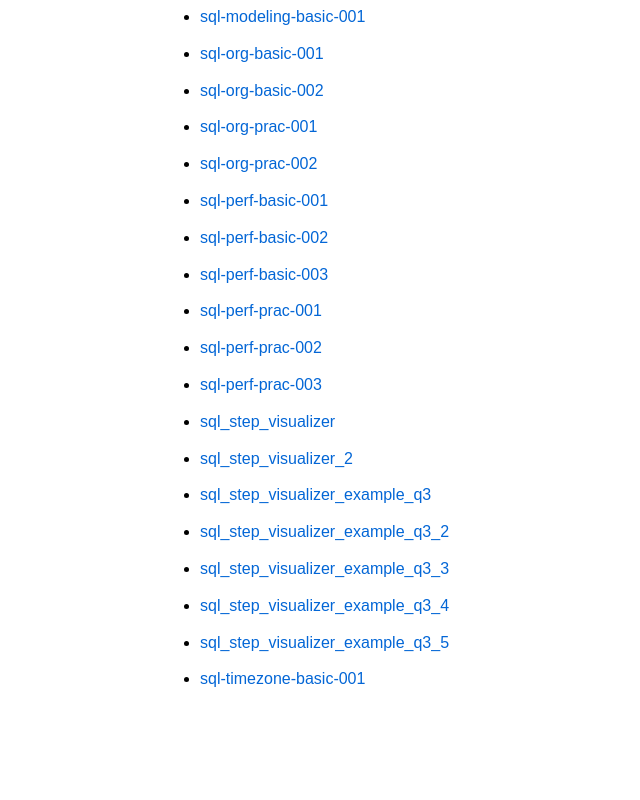
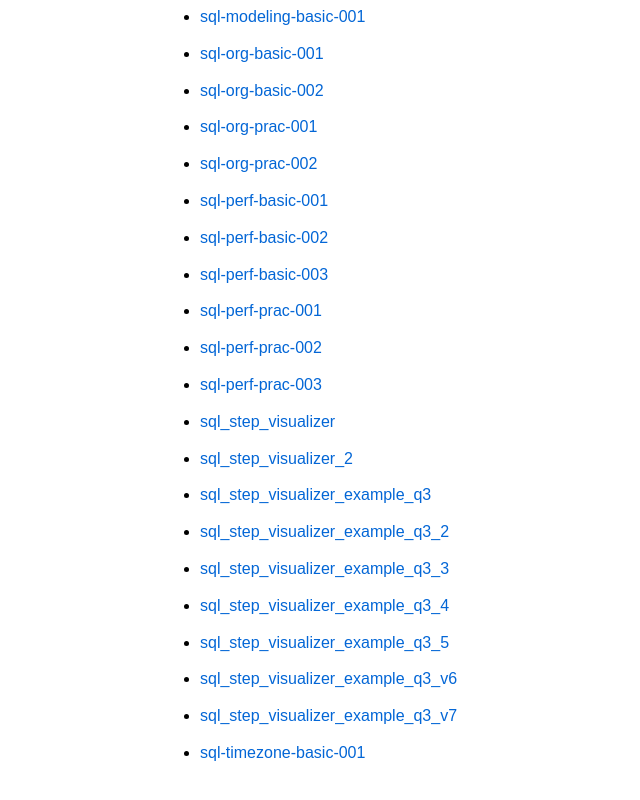
Before and after one commit to hiroaki-com/sql-quiz-book, a plain HTML site: page docs/index.html in a window 1280 px wide. Shown: the part 597-1397 px from the top of the page, without its empty margins (100-740 px from the left). Before the commit the page ends 1331 px from the top, so only its background shows below. Drawn offline with Linux system fonts and the light colour scheme.

Commit message:
Update: add vizSQL

```diff
--- a/docs/index.html
+++ b/docs/index.html
@@ -65,6 +65,8 @@
     <li><a href="./files/sql_step_visualizer_example_q3_3.html">sql_step_visualizer_example_q3_3</a></li>
     <li><a href="./files/sql_step_visualizer_example_q3_4.html">sql_step_visualizer_example_q3_4</a></li>
     <li><a href="./files/sql_step_visualizer_example_q3_5.html">sql_step_visualizer_example_q3_5</a></li>
+    <li><a href="./files/sql_step_visualizer_example_q3_v6.html">sql_step_visualizer_example_q3_v6</a></li>
+    <li><a href="./files/sql_step_visualizer_example_q3_v7.html">sql_step_visualizer_example_q3_v7</a></li>
     <li><a href="./files/sql-timezone-basic-001.html">sql-timezone-basic-001</a></li>
   </ul>
 </body>
```
